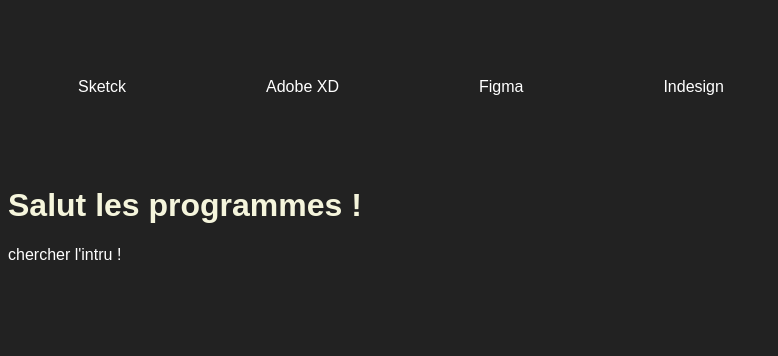
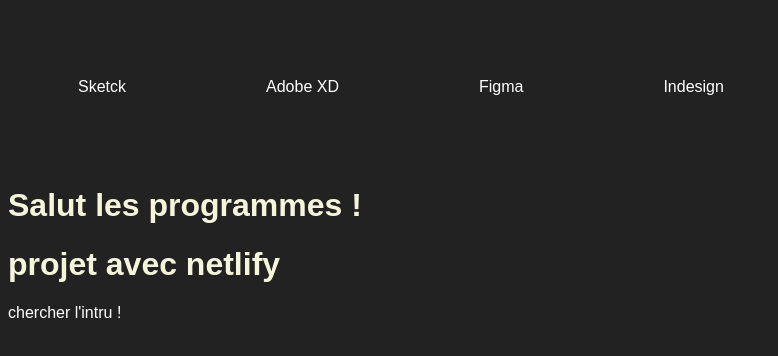
Before and after one commit to ludovgtb/toto, a website built with Parcel: page index.html in a window 1280 px wide. Shown: the whole page, without its empty margins (0-778 px from the left). Built offline with nearby package versions, Linux system fonts and the light colour scheme.

Commit message:
modif netlify

```diff
--- a/index.html
+++ b/index.html
@@ -20,6 +20,7 @@
 
 <body>
 <h1>Salut les programmes !</h1>
+<h1>projet avec netlify</h1>
 </body>
 <p class="body_p">  chercher l'intru ! </p>
 </html>
```
